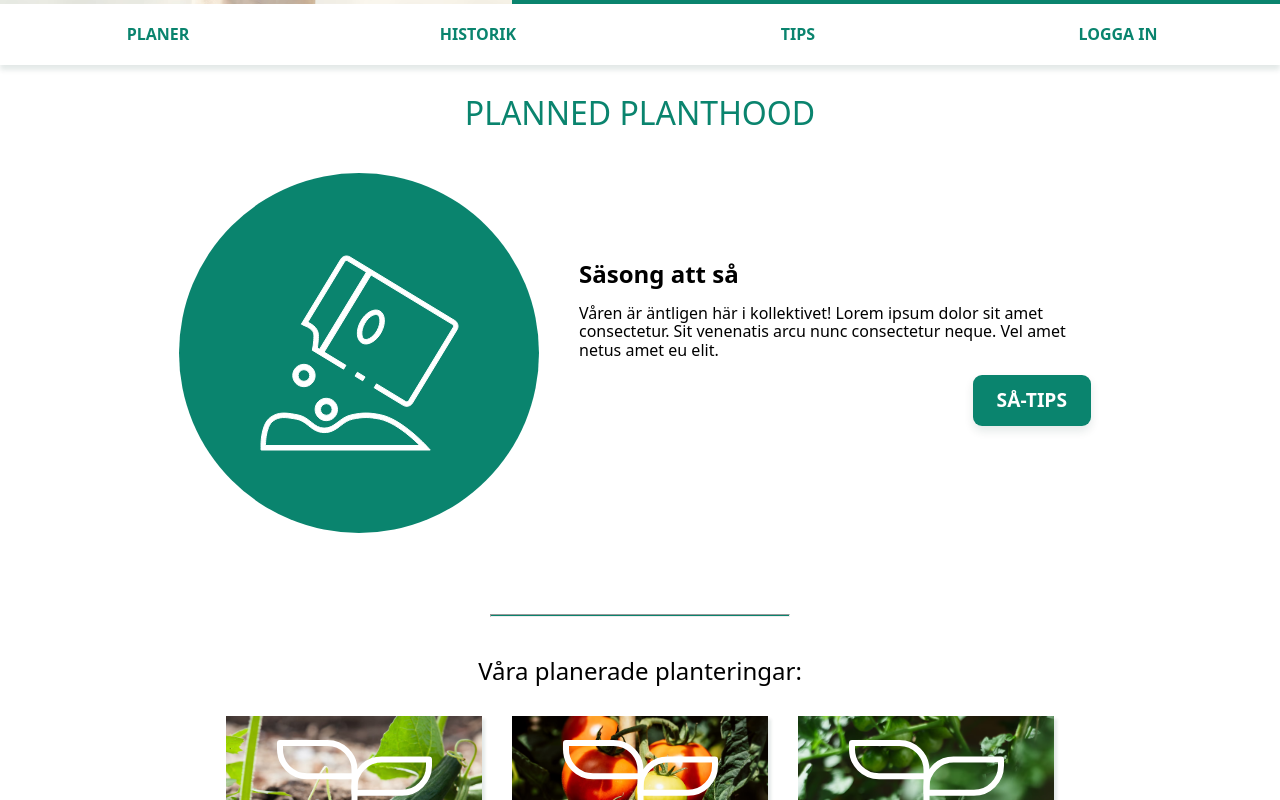
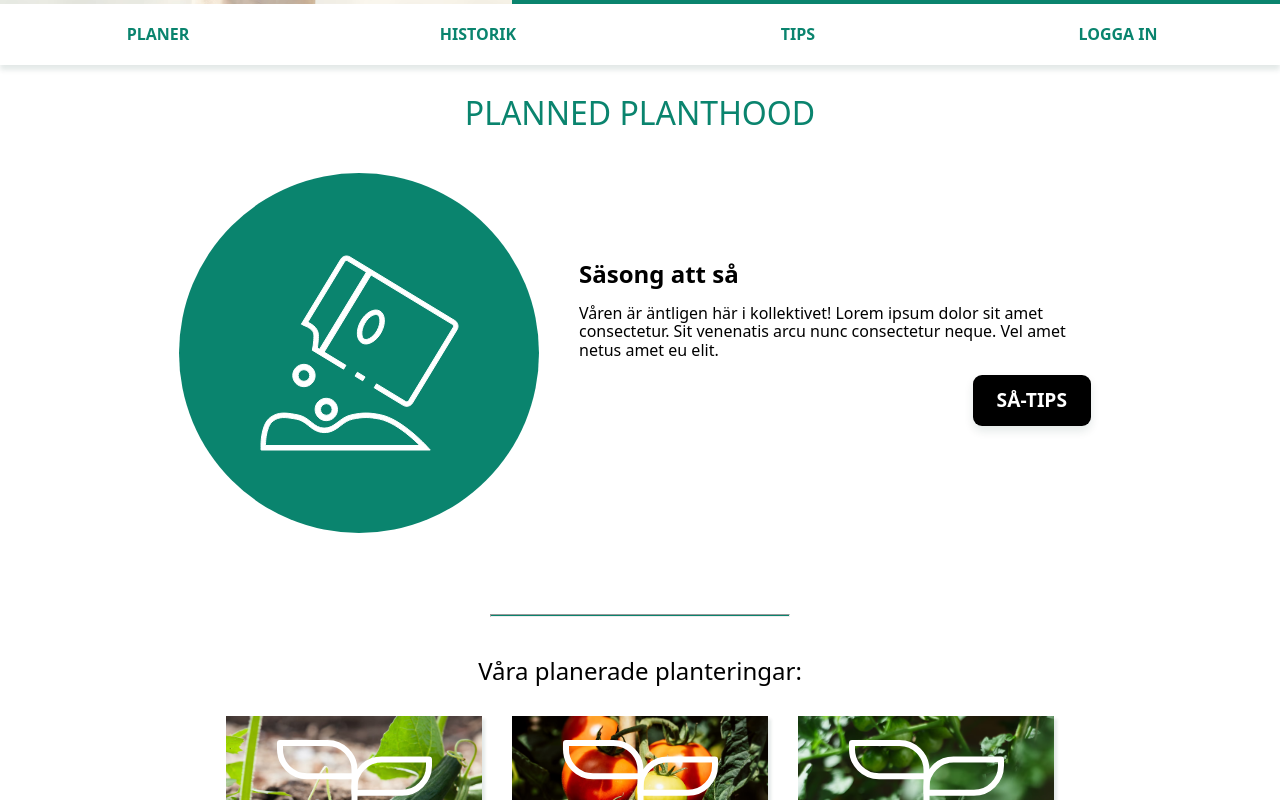
Before and after one commit to ProgrammerMarcus/lexicon-planthood, a Vue app: page / in a window 1280 px wide. In both pictures the pointer is over the link "SÅ-TIPS". Shown: the part 508-1308 px from the top of the page. Built offline with nearby package versions, Linux system fonts and the light colour scheme.

Commit message:
added hover effect, updated readme

```diff
--- a/src/components/PlantButton.vue
+++ b/src/components/PlantButton.vue
@@ -22,4 +22,9 @@ a {
         font-size: 1rem;
     }
 }
+
+a:hover {
+    background-color: black;
+}
+
 </style>
--- a/src/components/PlantRemove.vue
+++ b/src/components/PlantRemove.vue
@@ -26,4 +26,9 @@ button {
         display: none;
     }
 }
+
+button:hover {
+    background-color: black;
+}
+
 </style>
```
Also changed, not shown: 1 other file (tests, documents, lock files or other folders).
